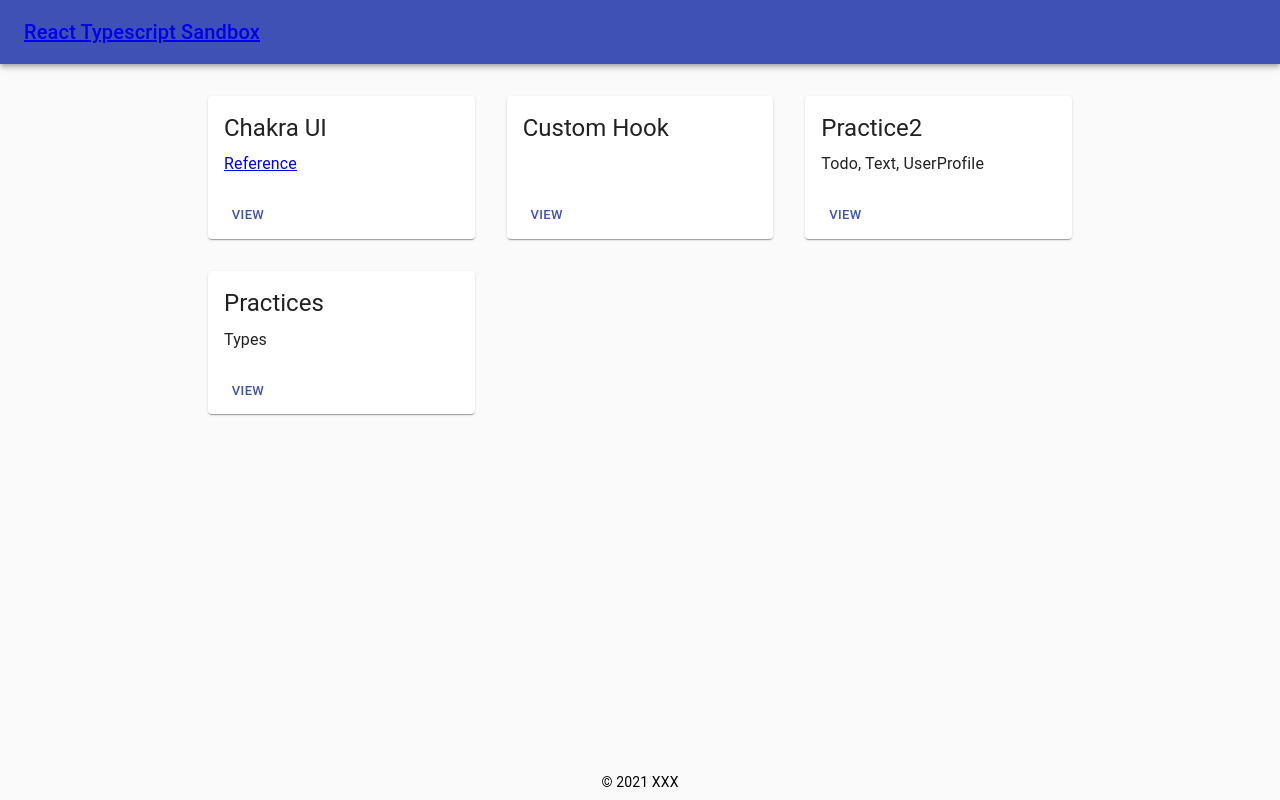
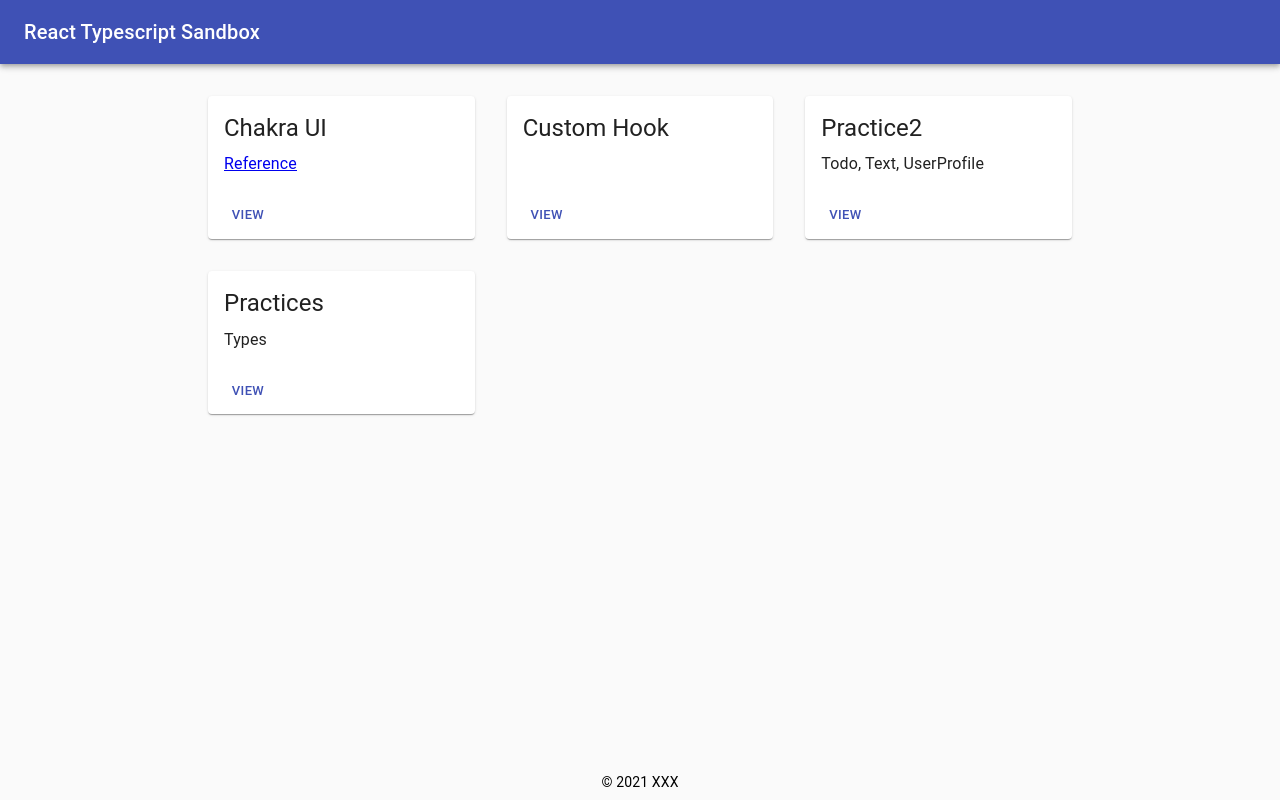
Before and after one commit to tayutaedomo/react-typescript-sandbox, a React (Create React App) app: page / in a window 1280 px wide. Built offline with nearby package versions, Linux system fonts and the light colour scheme.

Commit message:
fix: Header link handling

```diff
--- a/src/components/layouts/Header.tsx
+++ b/src/components/layouts/Header.tsx
@@ -1,14 +1,22 @@
 import React from 'react';
-import { Link } from 'react-router-dom';
+import { useHistory } from 'react-router-dom';
 import { AppBar, Toolbar, Typography } from '@material-ui/core';
 
 const Header = () => {
+  const history = useHistory();
+
+  const onLinkClick = () => {
+    history.push('/');
+  };
+
   return (
     <header>
       <AppBar position="relative">
         <Toolbar>
           <Typography variant="h6" color="inherit" noWrap>
-            <Link to="/">React Typescript Sandbox</Link>
+            <div style={{ cursor: 'pointer' }} onClick={onLinkClick}>
+              React Typescript Sandbox
+            </div>
           </Typography>
         </Toolbar>
       </AppBar>
```
